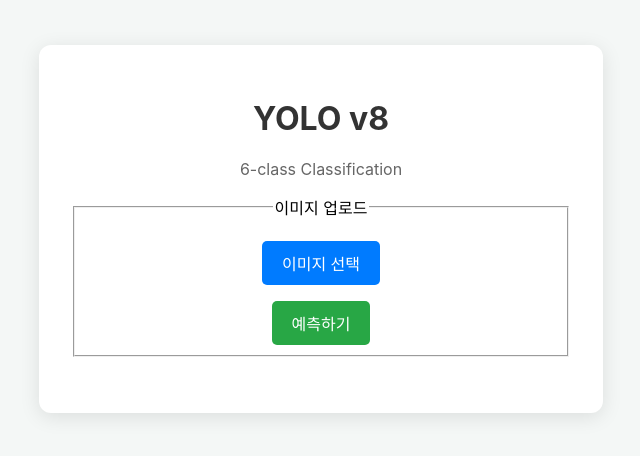
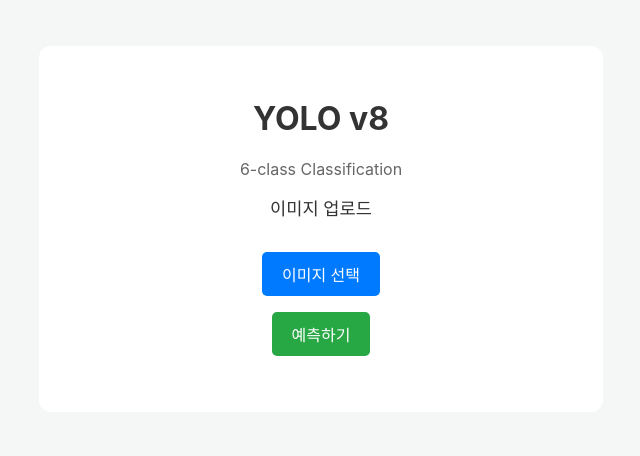
Before and after one commit to ssh0628/Yolo_classification, a FastAPI app: page / in a window 1280 px wide. Shown: the part 171-627 px from the top of the page, without its empty margins (319-959 px from the left). Run offline with FastAPI, Linux system fonts and the light colour scheme.

Commit message:
visual update

```diff
--- a/templates/home.html
+++ b/templates/home.html
@@ -19,7 +19,7 @@
             background: white;
             padding: 2rem;
             border-radius: 12px;
-                box-shadow: 0 4px 20px rgba(0,0,0,0.1);
+            box-shadow: 0 4px H20px rgba(0,0,0,0.1);
             text-align: center;
             width: 90%;
             max-width: 500px;
@@ -30,8 +30,10 @@
         p {
             color: #666;
         }
-            #upload-form input[type="file"] {
-                display: none; /* 숨김 */
+
+        /* 💡 기존 스타일을 유지한 폼 요소 */
+        #predict input[type="file"] {
+            display: none;
         }
         .file-label {
             background-color: #007bff;
@@ -41,6 +43,7 @@
             cursor: pointer;
             display: inline-block;
             margin-top: 1rem;
+            transition: background-color 0.3s ease; /* 부드러운 색상 전환 효과 추가 */
         }
         .file-label:hover {
             background-color: #0056b3;
@@ -54,17 +57,31 @@
             cursor: pointer;
             margin-top: 1rem;
             font-size: 1rem;
+            transition: background-color 0.3s ease; /* 부드러운 색상 전환 효과 추가 */
         }
         button:hover {
             background-color: #218838;
         }
+        fieldset {
+            border: none;
+            padding: 0;
+            margin: 0;
+        }
+        legend {
+            font-size: 1.1rem;
+            font-weight: 500;
+            color: #333;
+            margin-bottom: 1rem;
+        }
+
+        /* 💡 나머지 요소는 기존 스타일 유지 */
         #image-preview {
             margin-top: 1.5rem;
             max-width: 100%;
             max-height: 250px;
             border-radius: 8px;
-                border: 1px #ddd;
-                display: none; /* 숨김 */
+            border: 1px solid #ddd;
+            display: none;
             margin: 1.5rem auto 0;
         }
         #result-container {
@@ -94,7 +111,7 @@
         <p>{{ description }}</p>
 
         <form id="predict">
-                <fieldset id="upload-form">
+            <fieldset>
                 <legend>이미지 업로드</legend>
                 <label for="file-input" class="file-label">이미지 선택</label>
                 <input type="file" id="file-input" name="file" accept="image/*" required>
@@ -103,21 +120,19 @@
             </fieldset>
         </form>
 
-
         <img id="image-preview" src="#" alt="Image preview">
         <div id="spinner"></div>
         <div id="result-container"></div>
     </div>
 
     <script>
-            // JavaScript 코드
+        // JavaScript 로직은 이전에 수정한 최종본 그대로입니다. (완벽하게 작동합니다)
         const form = document.getElementById('predict');
         const fileInput = document.getElementById('file-input');
         const imagePreview = document.getElementById('image-preview');
         const resultContainer = document.getElementById('result-container');
         const spinner = document.getElementById('spinner');
 
-            // 파일이 선택되면 이미지 미리보기를 보여주는 기능
         fileInput.addEventListener('change', () => {
             const file = fileInput.files[0];
             if (file) {
@@ -127,25 +142,19 @@
                     imagePreview.style.display = 'block';
                 }
                 reader.readAsDataURL(file);
-                    resultContainer.innerHTML = ''; // 이전 결과 초기화
+                resultContainer.innerHTML = '';
             }
         });
 
-            // 폼이 제출될 때의 동작 (가장 중요한 부분)
         form.addEventListener('submit', async (event) => {
-                // 1. 폼의 기본 제출 동작(새로고침)을 막습니다.
             event.preventDefault();
-
-                // 2. FormData 객체를 만들어 파일을 담습니다.
             const formData = new FormData();
             formData.append('file', fileInput.files[0]);
 
-                // 3. 로딩 시작: 스피너 보이기 및 이전 결과 지우기
             spinner.style.display = 'block';
             resultContainer.innerHTML = '';
 
             try {
-                    // 4. fetch API를 사용해 백엔드('/predict')로 파일을 보냅니다.
                 const response = await fetch('/predict', {
                     method: 'POST',
                     body: formData,
@@ -155,20 +164,15 @@
                     throw new Error('서버 응답에 문제가 발생했습니다.');
                 }
 
-                    // 5. 서버로부터 받은 JSON 결과를 파싱합니다.
                 const data = await response.json();
-
-                    // 6. 결과를 화면에 예쁘게 표시합니다.
+                const confidence = parseFloat(data.confidence);
                 resultContainer.innerHTML = `
                     <p><strong>예측 결과:</strong> ${data.predicted_class}</p>
-                        <p><strong>신뢰도:</strong> ${(data.confidence * 100).toFixed(2)}%</p>
+                    <p><strong>신뢰도:</strong> ${(confidence * 100).toFixed(2)}%</p>
                 `;
-
             } catch (error) {
-                    // 에러가 발생하면 에러 메시지를 표시합니다.
                 resultContainer.innerHTML = `<p style="color: red;">예측 실패: ${error.message}</p>`;
             } finally {
-                    // 7. 로딩 끝: 스피너 숨기기
                 spinner.style.display = 'none';
             }
         });
```
Lines whose indentation alone changed are shown as unchanged.
